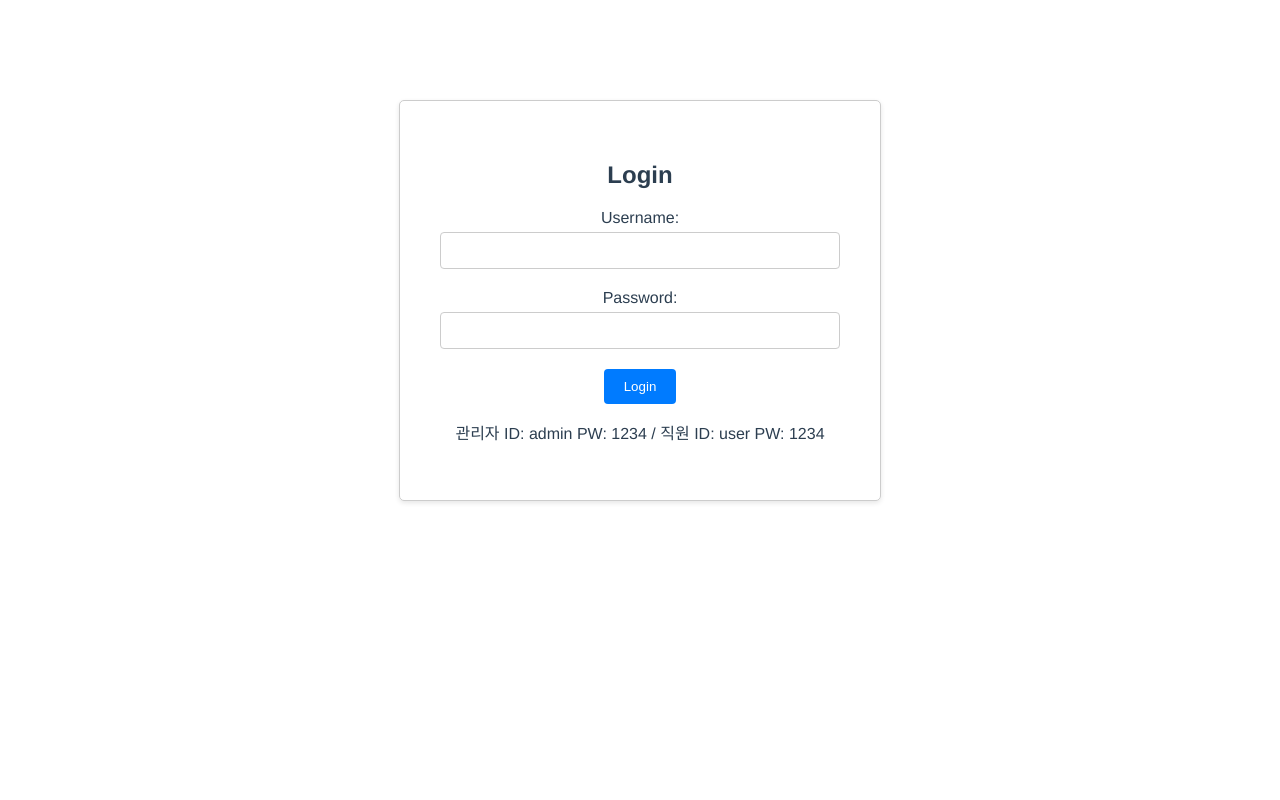
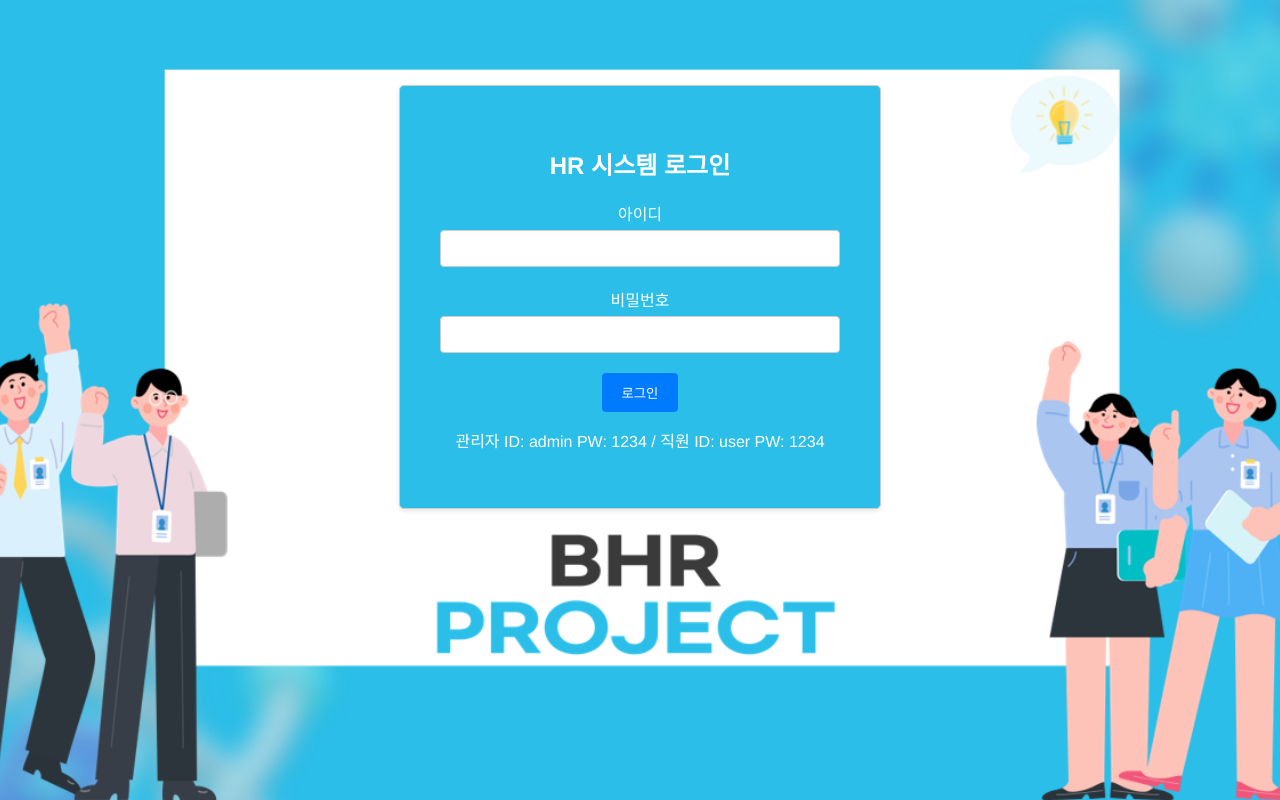
Before and after one commit to 9-1379/T3-R2-FE-Server, a Vue app: page / in a window 1280 px wide. Built offline with nearby package versions, Linux system fonts and the light colour scheme; the HTML template or start-up script is replaced by a standard one.

Commit message:
[Modify]로그인 창 수정

```diff
--- a/src/components/LoginMain.vue
+++ b/src/components/LoginMain.vue
@@ -1,21 +1,28 @@
 <template>
+  <div class="background-image"> </div>
     <div class="login-container">
-    <h2>Login</h2>
+      <h2>HR 시스템 로그인</h2>
       <form @submit.prevent="handleLogin">
         <div>
-        <label for="username">Username:</label>
-        <input type="text" id="username" v-model="form.username" required>
+          <label for="username">아이디</label>
+          <input type="text" id="username" v-model="form.username" required />
         </div>
         <div>
-        <label for="password">Password:</label>
-        <input type="password" id="password" v-model="form.password" required>
+          <label for="password">비밀번호</label>
+          <input
+            type="password"
+            id="password"
+            v-model="form.password"
+            required
+          />
         </div>
         <div>
-        <button type="submit">Login</button>
+          <button type="submit">로그인</button>
         </div>
         <p>관리자 ID: admin PW: 1234 / 직원 ID: user PW: 1234</p>
       </form>
     </div>
+
 </template>
 
 <script>
@@ -53,22 +60,42 @@ export default {
         });
     };
 
-
     return { form, handleLogin };
   },
-
 };
 </script>
 
 <style>
+html, body {
+  height: 100%; /* 화면 전체 높이를 채우기 위해 필요 */
+  margin: 0; /* 기본 마진 제거 */
+  padding: 0; /* 기본 패딩 제거 */
+  overflow-y: hidden;
+
+}
+.background-image {
+  position: fixed; /* 요소를 화면에 고정 */
+  top: 0; /* 상단에서 시작 */
+  left: 0; /* 왼쪽에서 시작 */
+  width: 100%; /* 화면 전체 너비 */
+  height: 100%; /* 화면 전체 높이 */
+  background-image: url('/src/assets/emotion/login.png');
+  background-size: cover;
+  background-position: center;
+  background-repeat: no-repeat; /* 이미지 반복 없음 */
+  z-index: -1; /* 다른 내용 뒤로 배치 */
+}
 .login-container {
   max-width: 400px;
-  margin: auto;
+  margin-left: auto;
+  margin-right: auto;
   padding: 40px;
   border: 1px solid #ccc;
   border-radius: 5px;
   box-shadow: 0 2px 5px rgba(0, 0, 0, 0.1);
-  margin-top: 100px;
+  margin-top: 85px;
+  background-color: #2BBEE8;
+  color: #ffffff;
   /* 추가적인 그림자 효과 */
 }
 
```
Also changed, not shown: src/assets/emotion/login.png (added). Lines whose indentation alone changed are shown as unchanged.
